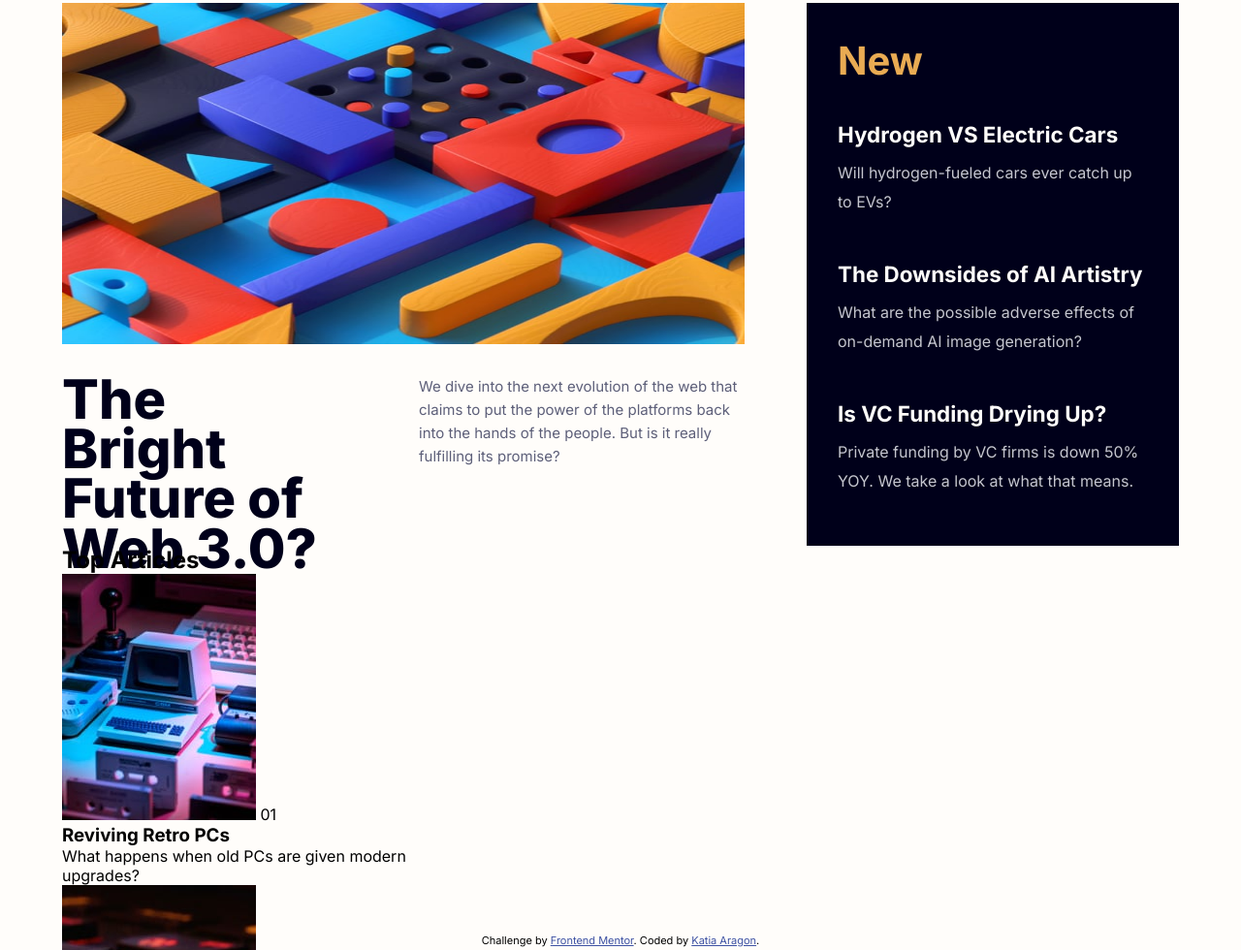
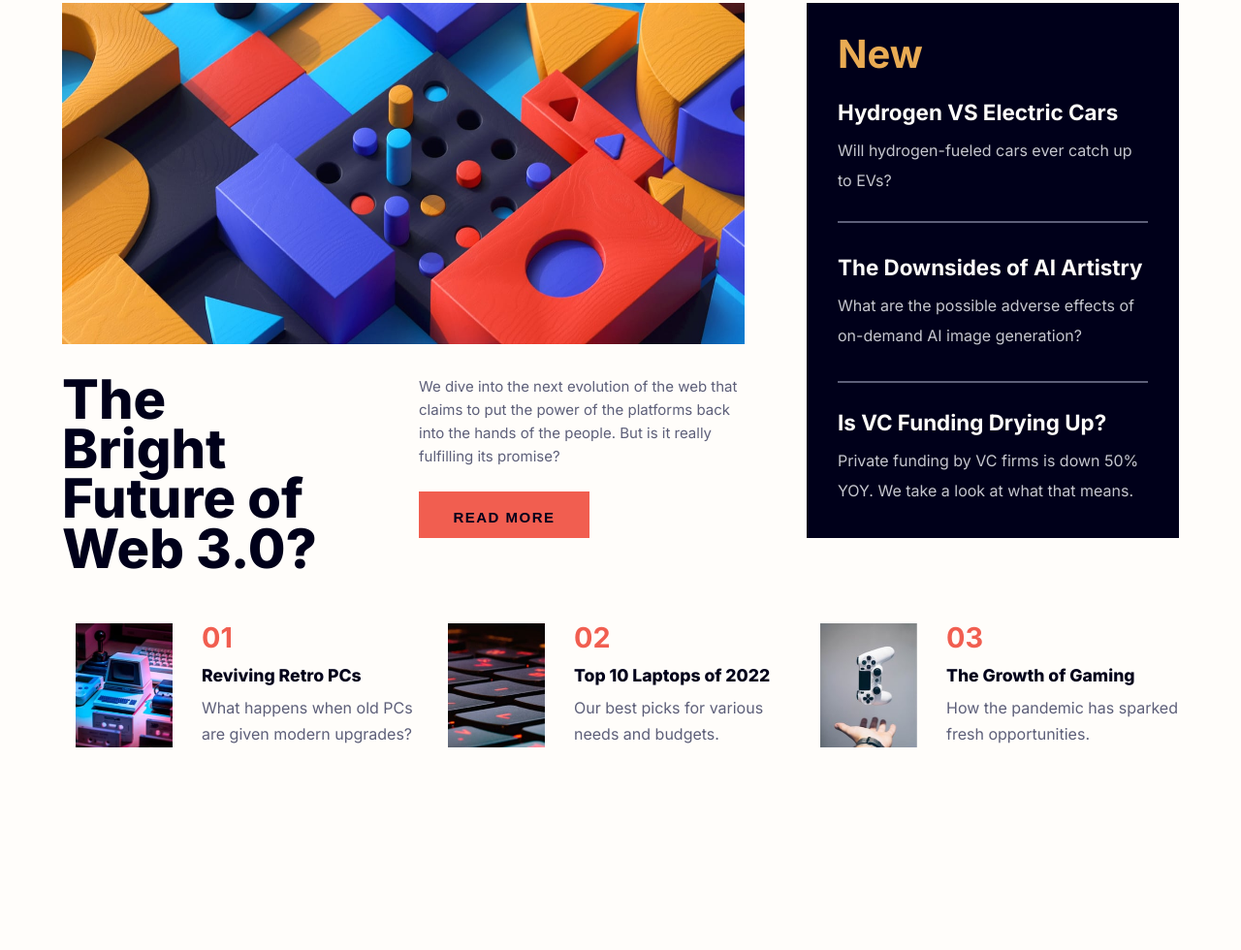
Before and after one commit to ktzazz/News-homepage-fifteen, a plain HTML site: page index.html in a window 1280 px wide. Shown: the part 201-1181 px from the top of the page at 97% size. Drawn offline with Linux system fonts and the light colour scheme.

Commit message:
articles css

```diff
--- a/index.html
+++ b/index.html
@@ -50,30 +50,31 @@
 <main>
 <div class="hero">
    <picture>
+      <source media="(min-width: 750px)" srcset="assets\images\image-web-3-desktop.jpg">
       <source media="(min-width: 250px)" srcset="assets\images\image-web-3-mobile.jpg">
-      <source media="(min-width: 750px)" srcset="assets\images\image-web-3-desktop.jpg">
-      <img src="./assets/images/image-web-3-desktop.jpg" alt="hero">
+      <img src="./assets/images/image-web-3-desktop.jpg" style="width: 100%;" alt="hero">
    </picture>
 
   <section class="hero-text" aria-labelledby="hero-heading">
     <h1 id="hero-heading">The Bright Future of Web 3.0?</h1>
+    <div class="hero-text-divider">
     <p>We dive into the next evolution of the web that claims to put the power of the platforms back into the hands of the people.
       But is it really fulfilling its promise?</p>
-    <button>Read more</button>
+    <button>Read more</button></div>
   </section>
 </div>
 
  <section class="new" aria-labelledby="new-articles-heading">
         <h2 id="new-articles-heading">New</h2>
-        <article>
+        <article class="hydrogen">
             <h3>Hydrogen VS Electric Cars</h3>
             <p>Will hydrogen-fueled cars ever catch up to EVs?</p>
         </article>
-        <article>
+        <article class="downsides">
             <h3>The Downsides of AI Artistry</h3>
             <p>What are the possible adverse effects of on-demand AI image generation?</p>
         </article>
-        <article>
+        <article class="funding">
             <h3>Is VC Funding Drying Up?</h3>
             <p>Private funding by VC firms is down 50% YOY. We take a look at what that means.</p>
         </article>
--- a/style.css
+++ b/style.css
@@ -6,7 +6,7 @@
   padding: 0;
 }
 
-:root{
+:root {
   --Soft-orange: hsl(35, 77%, 62%);
   --Soft-red: hsl(5, 85%, 63%);
   --Off-white: hsl(36, 100%, 99%);
@@ -20,7 +20,7 @@
   --weight-extra-bold: 800;
 }
 
-body{
+body {
   display: flex;
   flex-direction: column;
   align-items: center;
@@ -28,7 +28,7 @@ body{
   font-family: var(--font-family);
 }
 
-.header{
+.header {
   display: grid;
   grid-template-columns: 1fr 1fr;
   justify-content: space-between;
@@ -39,11 +39,11 @@ body{
   padding: 6rem 4rem 0 4rem;
 }
 
-nav{
+nav {
   justify-self: end;
 }
 
-nav a{
+nav a {
   margin-left: 2rem;
   text-decoration: none;
   color: var(--Dark-grayish-blue);
@@ -52,22 +52,24 @@ nav a{
   transition: all .5s ease-in-out;
 }
 
-nav a:hover, .new h3:hover{
+nav a:hover,
+.new h3:hover {
   color: var(--Soft-orange);
 }
 
-main{
+main {
   display: grid;
   grid-template-columns: repeat(3, 1fr);
-  grid-template-rows: 35rem 20rem;
+  grid-template-rows: 34.5rem 20rem;
   margin-bottom: 5rem;
   column-gap: 0rem;
+  row-gap: 5.5rem;
   width: 80rem;
   max-width: 80rem;
   padding: 0 4rem 0 4rem;
 }
 
-.hero{
+.hero {
   grid-area: 1 / 1 / 1 / span 2;
   display: grid;
   grid-template-columns: 22rem 22rem;
@@ -75,25 +77,25 @@ main{
   row-gap: 2rem;
 }
 
-picture{
+picture {
   grid-area: 1 / 1 / span 2 / span 2;
   object-fit: contain;
   overflow: hidden;
 }
 
-picture img{
+picture img {
   width: 100%;
   height: 100%;
 }
 
-.hero-text{
+.hero-text {
   grid-area: 3 / 1 / 3 / span 2;
   display: grid;
   grid-template-columns: 18rem 21rem;
   column-gap: 5rem;
 }
 
-h1{
+h1 {
   grid-area: 1 / 1 / 1 / 1;
   font-size: 3.5rem;
   font-weight: var(--weight-extra-bold);
@@ -101,14 +103,14 @@ h1{
   line-height: 3.2rem;
 }
 
-.hero-text p{
+.hero-text p {
   grid-area: 1 / 2 / 1 / 2;
   font-size: var(--font-size);
   color: var(--Dark-grayish-blue);
   line-height: 1.5rem;
 }
 
-button{
+button {
   width: 11rem;
   height: 3rem;
   padding: 1.1rem;
@@ -124,27 +126,27 @@ button{
   transition: all .5s ease-in-out;
 }
 
-button:hover{
+button:hover {
   background-color: var(--Very-dark-blue);
   color: var(--Off-white);
 }
 
-.new{
+.new {
   grid-area: 1 / 3 / 1 / 3;
   display: grid;
   grid-template-rows: 5rem 9rem 9rem 9rem;
   background-color: var(--Very-dark-blue);
-  padding: 1.2rem 2rem 0 2rem;
+  padding: 0.8rem 2rem 0 2rem;
   align-items: center;
 }
 
-.new h2{
+.new h2 {
   color: var(--Soft-orange);
   font-weight: var(--weight-bold);
   font-size: 2.5rem;
 }
 
-.new h3{
+.new h3 {
   color: var(--Off-white);
   font-size: 1.4rem;
   font-weight: var(--weight-bold);
@@ -152,15 +154,76 @@ button:hover{
   transition: all .5s ease-in-out;
 }
 
-.new p{
+.new p {
   margin-block-start: 0.7rem;
   color: var(--Grayish-blue);
   font-size: 1rem;
   line-height: 1.9rem;
 }
 
-.downsides{
+.downsides {
   border-top: 2px var(--Dark-grayish-blue) solid;
   border-bottom: 2px var(--Dark-grayish-blue) solid;
   padding: 2rem 0;
 }
+
+.hydrogen {
+  padding-block-end: 2rem;
+}
+
+.funding {
+  padding-block-start: 2rem;
+}
+
+.articles h2{
+  display: none;
+}
+
+.articles{
+  grid-area: 2 / 1 / 2 / span 3;
+  display: grid;
+  grid-template-columns: repeat(3, 1fr);
+}
+
+.element{
+  display: grid;
+  grid-template-columns: 8rem 15rem;
+  grid-template-rows: 2rem 2rem 4rem ;
+  column-gap: 1rem;
+  row-gap: 0;
+  align-items: end;
+}
+
+.element img{
+  grid-area: 1 / 1 / span 3 / 1;
+  width: 8rem;
+  height: 8rem;
+  object-fit: contain;
+}
+
+.element span{
+  grid-area: 1 / 2 / 1 / 2;
+  font-size: 1.8rem;
+  font-weight: var(--weight-bold);
+  color: var(--Soft-red);
+}
+
+.element h3{
+  grid-area: 2 / 2 / 2 / 2;
+  font-size: 1.1rem;
+  font-weight: var(--weight-extra-bold);
+  color: var(--Very-dark-blue);
+  cursor: pointer;
+  transition: all .5s ease-in-out;
+}
+
+.element h3:hover{
+  color: var(--Soft-red);
+}
+
+.element p{
+  grid-area: 3 / 2 / 3 / 2;
+  font-size: 1rem;
+  color: var(--Dark-grayish-blue);
+  line-height: 1.7rem;
+}
```
